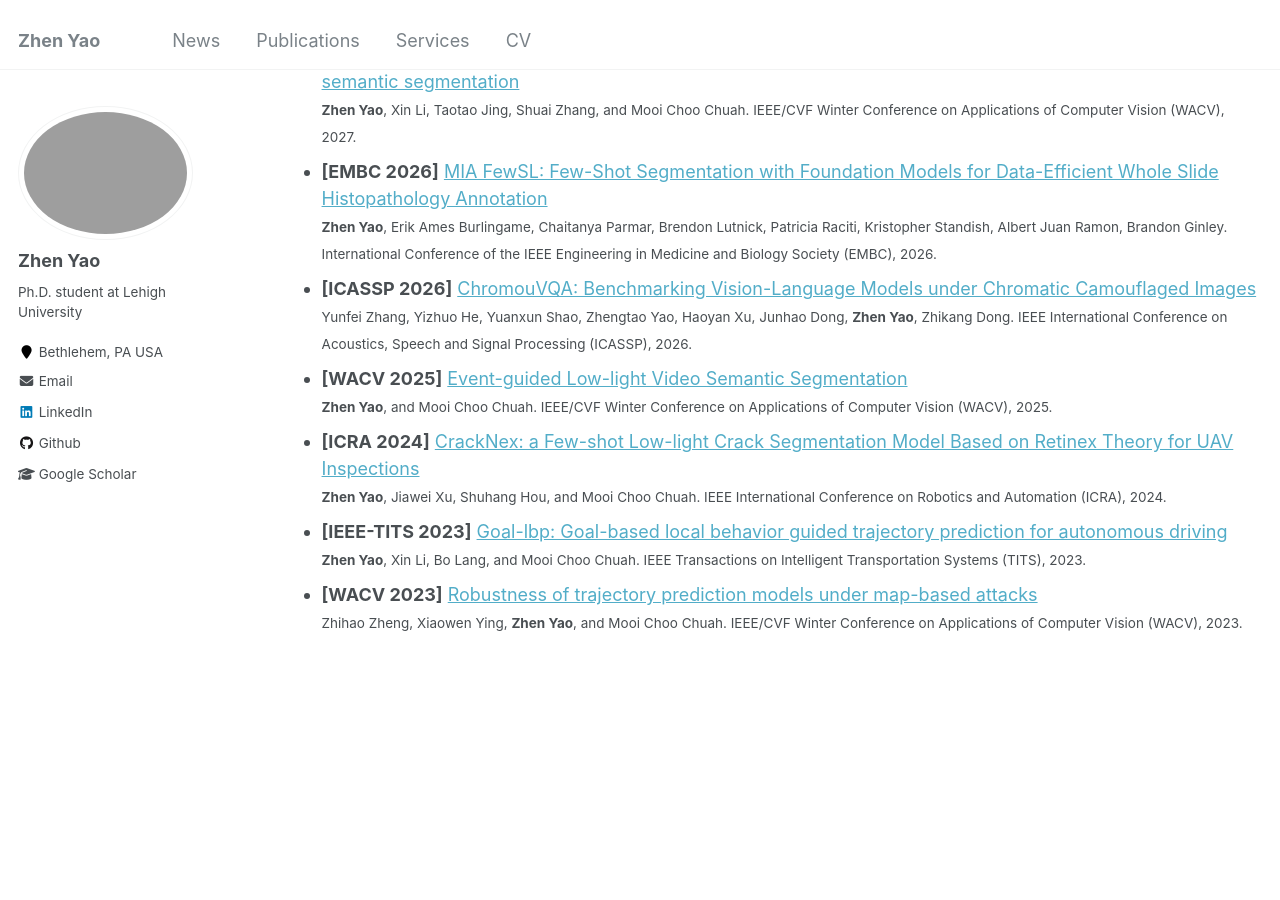
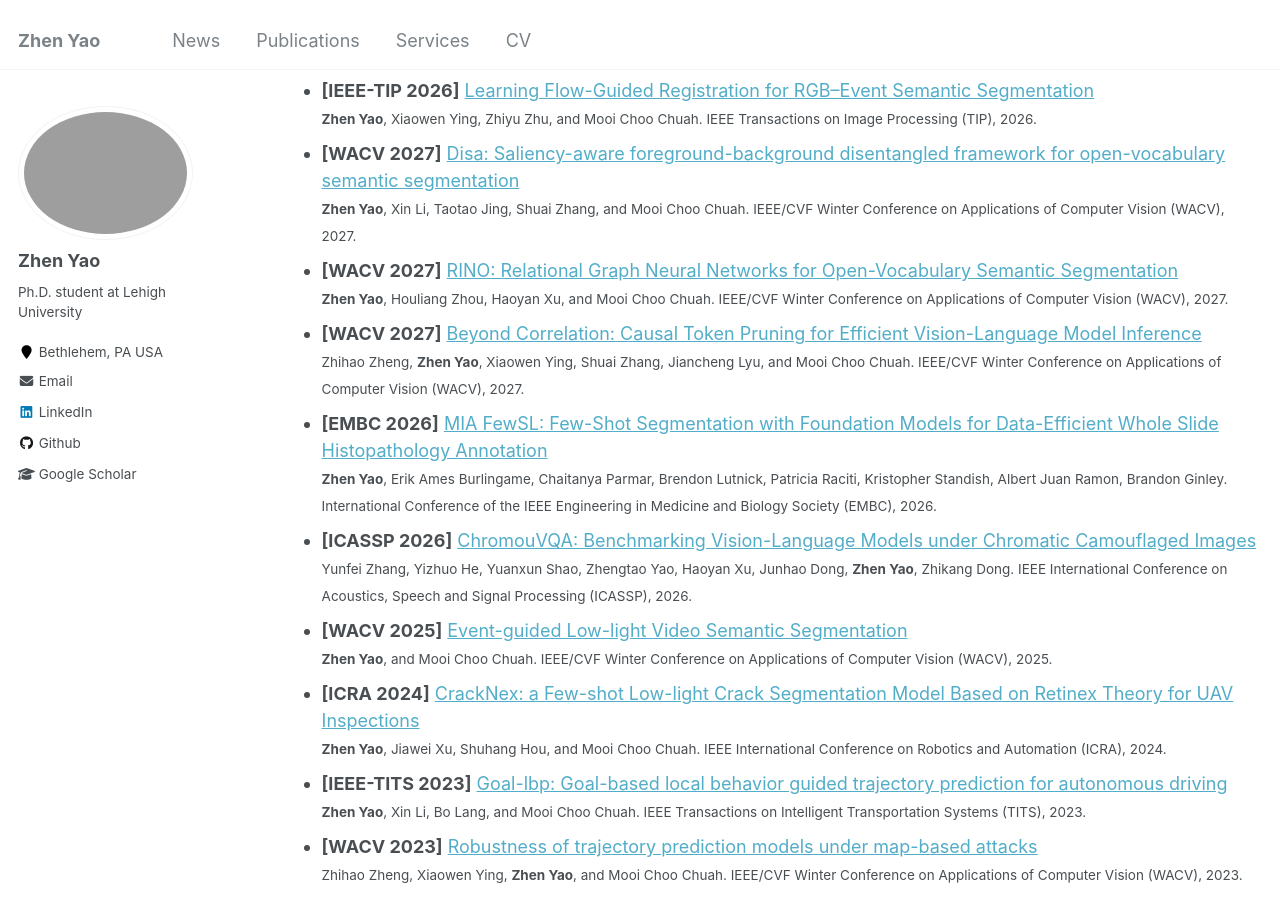
Before and after one commit to zyaocoder/zyaocoder.github.io, a Jekyll site: the page built from _pages/cv.md, in a window 1280 px wide and 900 px high, scrolled down 1502 px. Built offline with Jekyll 4.4.1, drawn with Linux system fonts in a browser that asks for light colours; some of the changed text lies outside the part shown.

Commit message:
Update cv.md

```diff
--- a/_pages/cv.md
+++ b/_pages/cv.md
@@ -17,6 +17,10 @@ Education
 
 Work experience
 ======
+* 2026/11 - Present: **Woven by Toyota** | Palo Alto, CA <br>
+  *Machine Learning Engineer II*
+  * Working for vehicle perception and world understanding
+
 * 2026/05 - 2026/08: **Woven by Toyota** | Palo Alto, CA <br>
   *Machine Learning Intern*
   * Working for perception of autonomous driving
@@ -55,8 +59,12 @@ Publications
 ======
 * **[IEEE-TIP 2026]** [Learning Flow-Guided Registration for RGB–Event Semantic Segmentation](https://www.arxiv.org/abs/2505.01548) <br>
 <small>**Zhen Yao**, Xiaowen Ying, Zhiyu Zhu, and Mooi Choo Chuah. IEEE Transactions on Image Processing (TIP), 2026.</small>
-* **[WACV 2027]** [Disa: Saliency-aware foreground-background disentangled framework for open-vocabulary semantic segmentation]() <br>
+* **[WACV 2027]** [Disa: Saliency-aware foreground-background disentangled framework for open-vocabulary semantic segmentation](https://arxiv.org/abs/2601.20064) <br>
 <small>**Zhen Yao**, Xin Li, Taotao Jing, Shuai Zhang, and Mooi Choo Chuah. IEEE/CVF Winter Conference on Applications of Computer Vision (WACV), 2027.</small>
+* **[WACV 2027]** [RINO: Relational Graph Neural Networks for Open-Vocabulary Semantic Segmentation]() <br>
+<small>**Zhen Yao**, Houliang Zhou, Haoyan Xu, and Mooi Choo Chuah. IEEE/CVF Winter Conference on Applications of Computer Vision (WACV), 2027.</small>
+* **[WACV 2027]** [Beyond Correlation: Causal Token Pruning for Efficient Vision-Language Model Inference]() <br>
+<small>Zhihao Zheng, **Zhen Yao**, Xiaowen Ying, Shuai Zhang, Jiancheng Lyu, and Mooi Choo Chuah. IEEE/CVF Winter Conference on Applications of Computer Vision (WACV), 2027.</small>
 * **[EMBC 2026]** [MIA FewSL: Few-Shot Segmentation with Foundation Models for Data-Efficient Whole Slide Histopathology Annotation]() <br>
 <small>**Zhen Yao**, Erik Ames Burlingame, Chaitanya Parmar, Brendon Lutnick, Patricia Raciti, Kristopher Standish, Albert Juan Ramon, Brandon Ginley. International Conference of the IEEE Engineering in Medicine and Biology Society (EMBC), 2026.</small>
 * **[ICASSP 2026]** [ChromouVQA: Benchmarking Vision-Language Models under Chromatic Camouflaged Images](https://www.arxiv.org/abs/2512.05137) <br>
```
